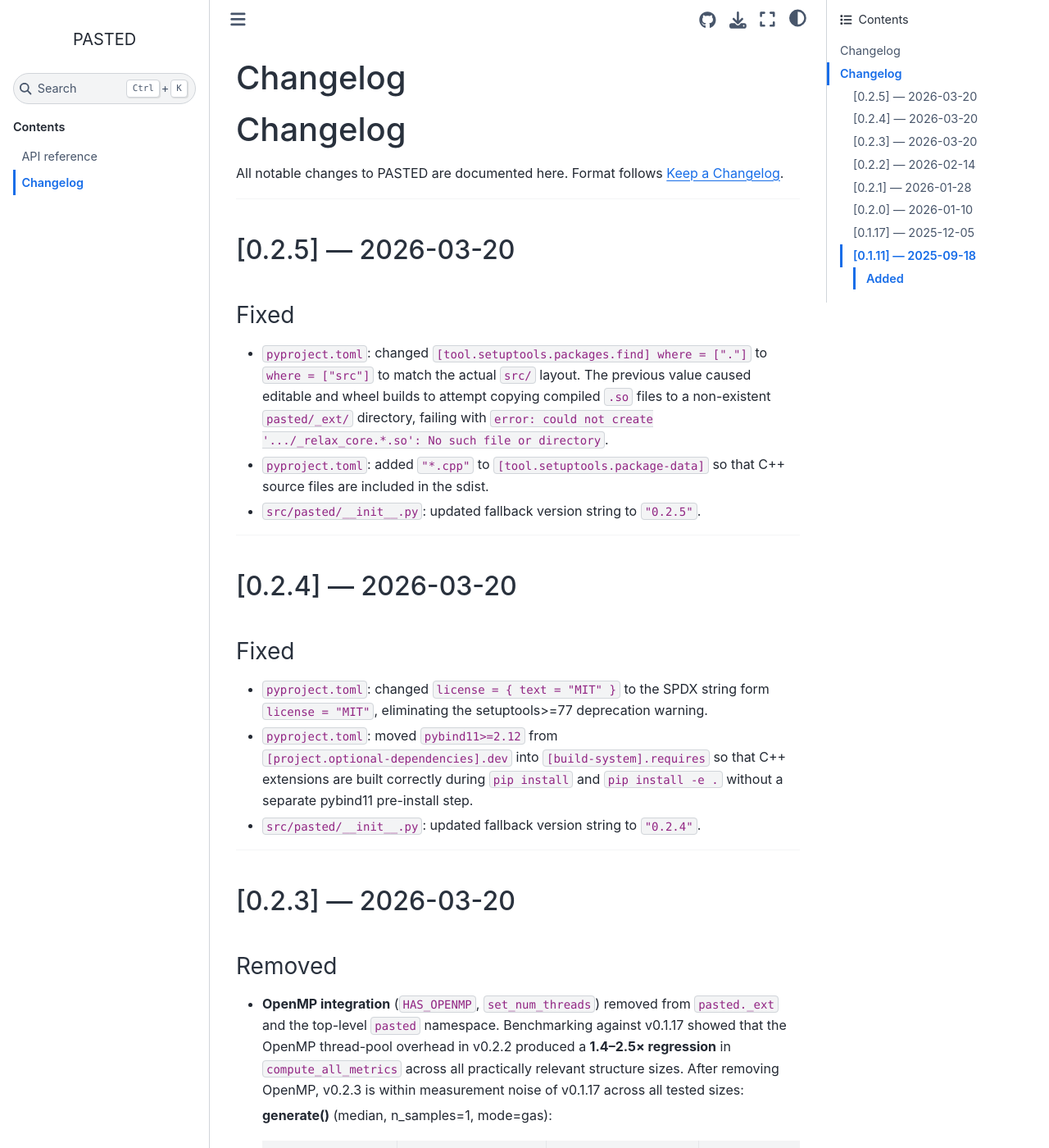
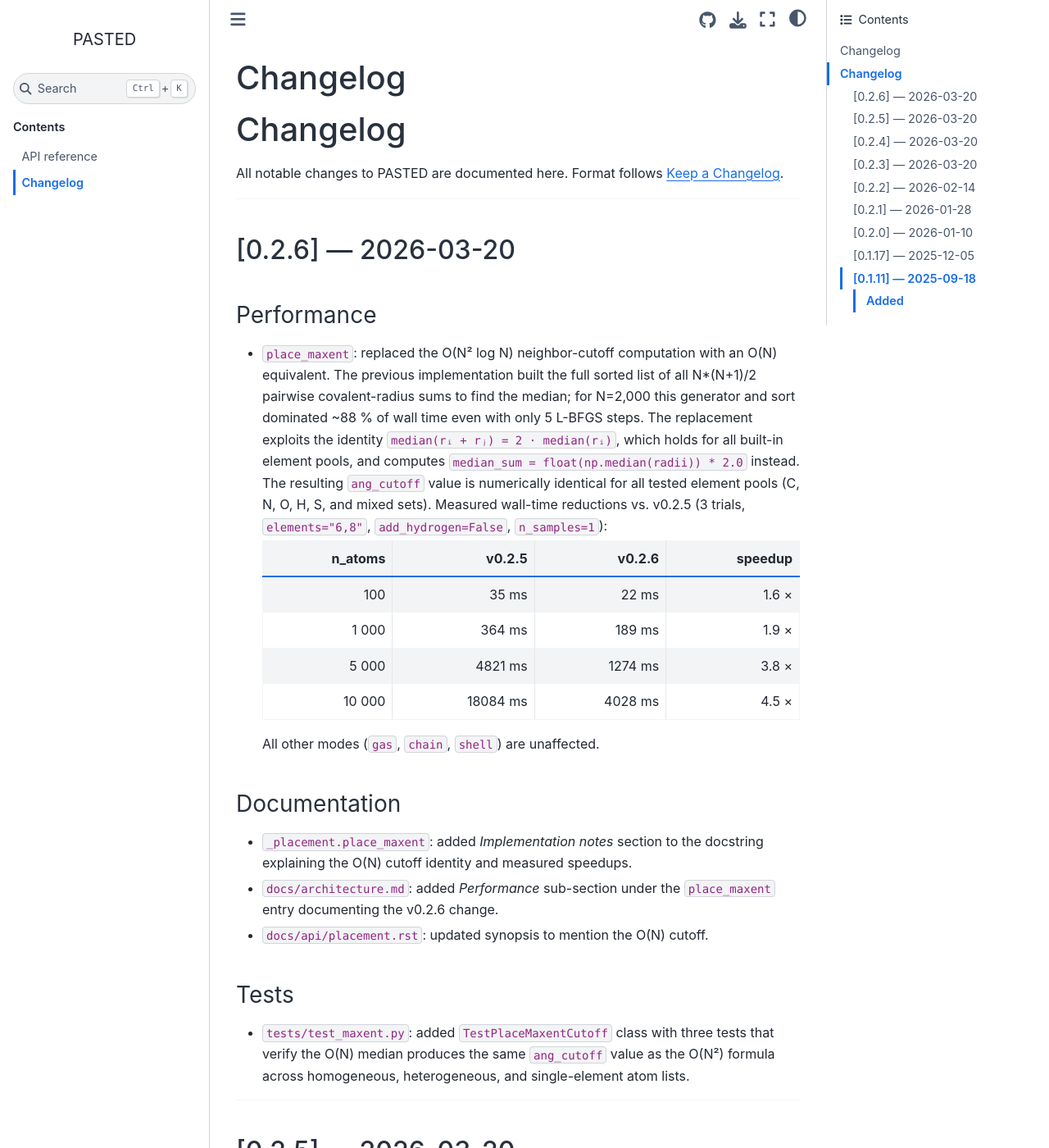
Before and after one commit to ss0832/PASTED, a Sphinx documentation site: the page built from docs/changelog.md, in a window 1280 px wide and 1400 px high. Shown: the whole window at 82% size. Built offline with Sphinx 7.4.7 and the Sphinx Book theme 1.1.4, drawn with Linux system fonts in a browser that asks for light colours.

Commit message:
Add files via upload

```diff
--- a/CHANGELOG.md
+++ b/CHANGELOG.md
@@ -2,6 +2,48 @@
 
 All notable changes to PASTED are documented here.
 Format follows [Keep a Changelog](https://keepachangelog.com/en/1.1.0/).
+
+---
+
+## [0.2.6] — 2026-03-20
+
+### Performance
+
+- `place_maxent`: replaced the O(N² log N) neighbor-cutoff computation with an
+  O(N) equivalent.  The previous implementation built the full sorted list of
+  all N*(N+1)/2 pairwise covalent-radius sums to find the median; for N=2,000
+  this generator and sort dominated ~88 % of wall time even with only 5
+  L-BFGS steps.  The replacement exploits the identity
+  `median(rᵢ + rⱼ) = 2 · median(rᵢ)`, which holds for all built-in element
+  pools, and computes `median_sum = float(np.median(radii)) * 2.0` instead.
+  The resulting `ang_cutoff` value is numerically identical for all tested
+  element pools (C, N, O, H, S, and mixed sets).  Measured wall-time
+  reductions vs. v0.2.5 (3 trials, `elements="6,8"`, `add_hydrogen=False`,
+  `n_samples=1`):
+
+  | n_atoms | v0.2.5 | v0.2.6 | speedup |
+  |--------:|-------:|-------:|--------:|
+  |     100 |  35 ms |  22 ms |   1.6 × |
+  |   1 000 | 364 ms | 189 ms |   1.9 × |
+  |   5 000 | 4821 ms | 1274 ms |  3.8 × |
+  |  10 000 | 18084 ms | 4028 ms |  4.5 × |
+
+  All other modes (`gas`, `chain`, `shell`) are unaffected.
+
+### Documentation
+
+- `_placement.place_maxent`: added *Implementation notes* section to the
+  docstring explaining the O(N) cutoff identity and measured speedups.
+- `docs/architecture.md`: added *Performance* sub-section under the
+  `place_maxent` entry documenting the v0.2.6 change.
+- `docs/api/placement.rst`: updated synopsis to mention the O(N) cutoff.
+
+### Tests
+
+- `tests/test_maxent.py`: added `TestPlaceMaxentCutoff` class with three
+  tests that verify the O(N) median produces the same `ang_cutoff` value as
+  the O(N²) formula across homogeneous, heterogeneous, and single-element
+  atom lists.
 
 ---
 
--- a/pyproject.toml
+++ b/pyproject.toml
@@ -4,7 +4,7 @@
 
 [project]
 name = "pasted"
-version = "0.2.5"
+version = "0.2.6"
 description = "Pointless Atom STructure with Entropy Diagnostics — structure fuzzer for QC/ML-potential codes"
 readme = "README.md"
 license = "MIT"
--- a/src/pasted/__init__.py
+++ b/src/pasted/__init__.py
@@ -73,7 +73,7 @@
 try:
     __version__: str = importlib.metadata.version("pasted")
 except importlib.metadata.PackageNotFoundError:
-    __version__ = "0.2.5"
+    __version__ = "0.2.6"
 
 __all__ = [
     # High-level API
```
Also changed, not shown: docs/api/placement.rst (+12 -0 lines), docs/architecture.md (+28 -0 lines), 2 other files.
